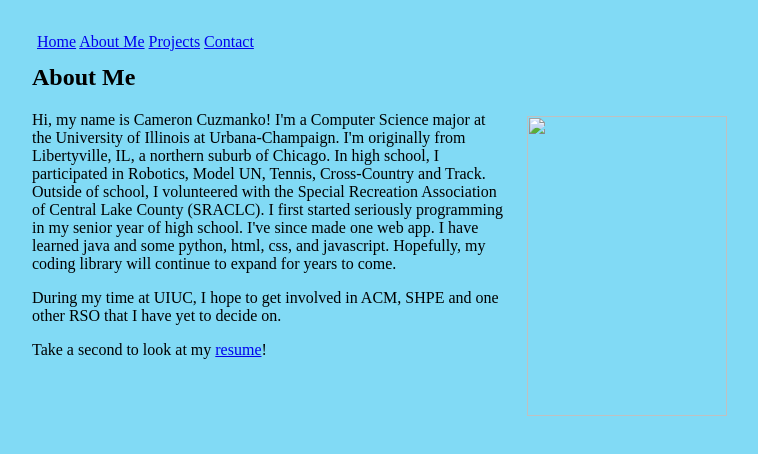
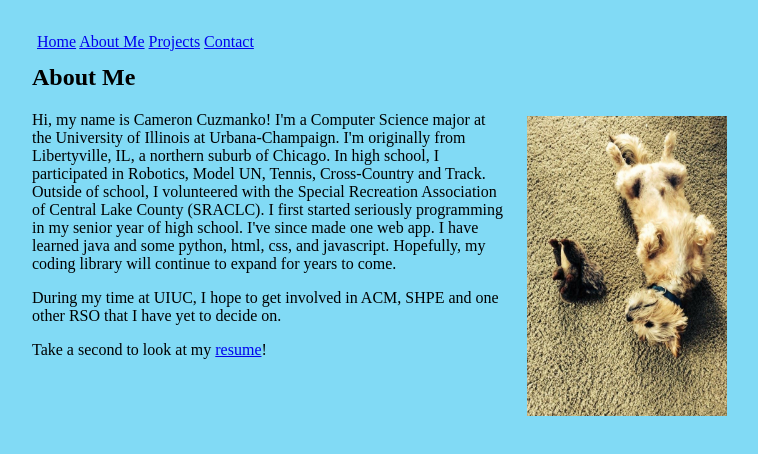
Before and after one commit to camcuz97/camcuz97.github.io, a plain HTML site: page aboutme.html in a window 1280 px wide. Shown: the whole page, without its empty margins (258-1016 px from the left). Drawn offline with Linux system fonts and the light colour scheme.

Commit message:
Added dog pic to about me

```diff
--- a/aboutme.html
+++ b/aboutme.html
@@ -22,7 +22,7 @@
 
 	<h2>About Me</h2>
 
-	<img id="profile-picture" src="assets/img/FirstnameLastname.jpg" width="200" height="300" class="floatright" />
+	<img id="profile-picture" src="assets/img/IMG_3919.jpg" width="200" height="300" class="floatright" />
 	<p> Hi, my name is Cameron Cuzmanko! I'm a Computer Science major at the University of Illinois at Urbana-Champaign. I'm originally from Libertyville,
 		IL, a northern suburb of Chicago. In high school, I participated in Robotics, Model UN, Tennis, Cross-Country and Track. Outside of school,
 		I volunteered with the Special Recreation Association of Central Lake County (SRACLC). I first started seriously programming in my senior year
```
